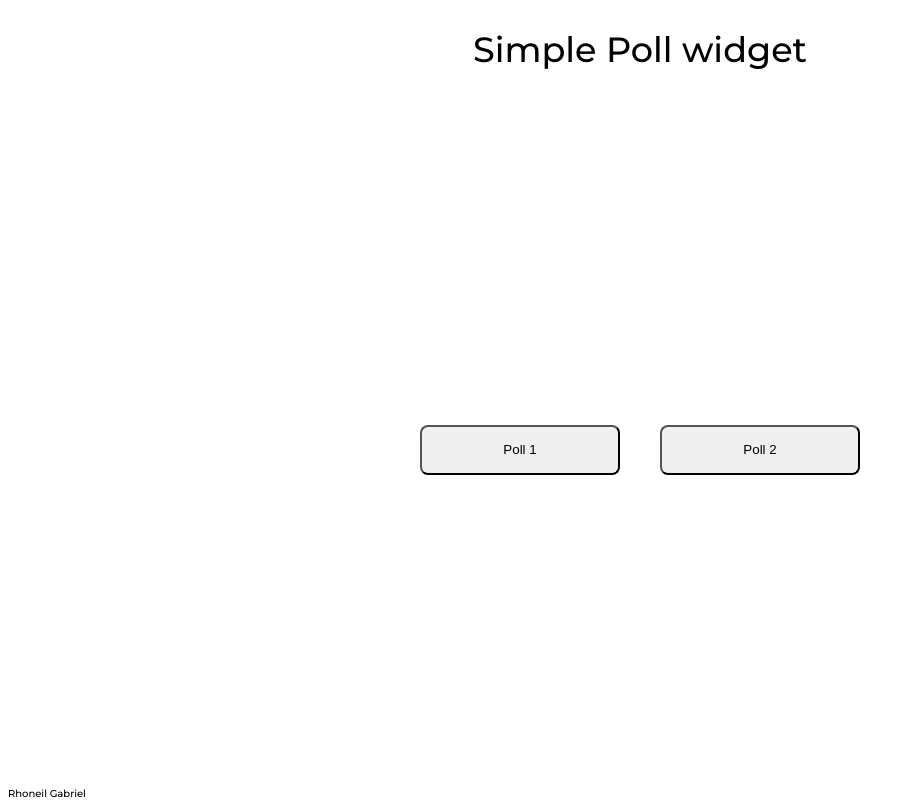
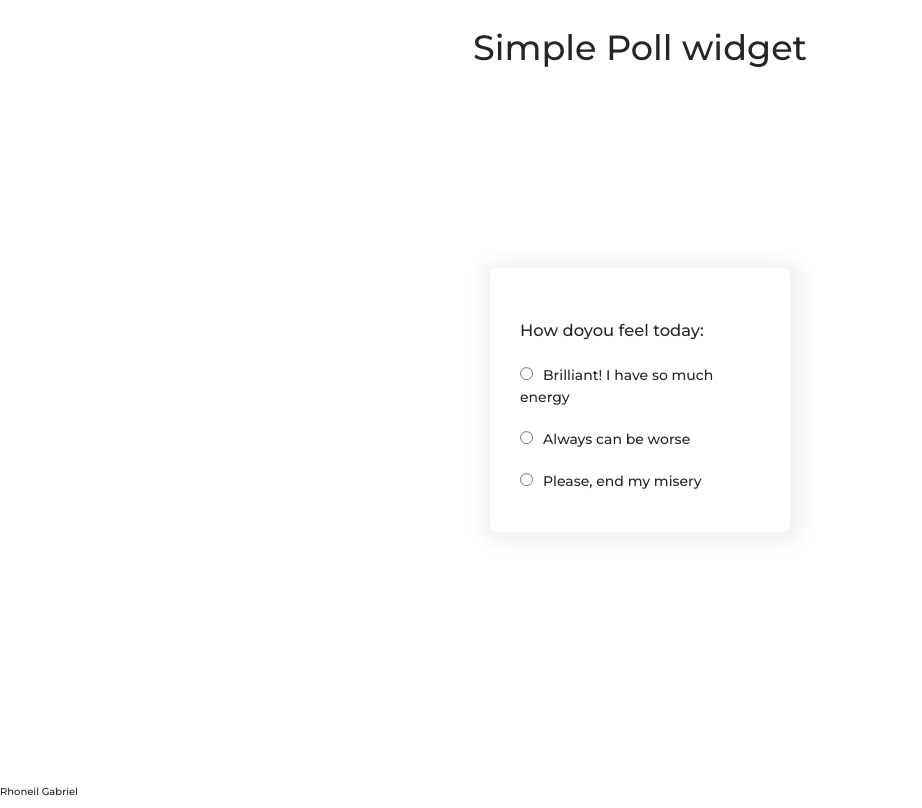
Before and after one commit to rhon-gabriel/poll, a React (Create React App) app: page / in a window 1280 px wide. Shown: the whole page, without its empty margins (0-922 px from the left). Built offline with nearby package versions, Linux system fonts and the light colour scheme.

Commit message:
added poll

```diff
--- a/package.json
+++ b/package.json
@@ -6,9 +6,9 @@
     "@testing-library/jest-dom": "^5.16.2",
     "@testing-library/react": "^12.1.3",
     "@testing-library/user-event": "^13.5.0",
+    "antd": "^4.18.8",
     "react": "^17.0.2",
     "react-dom": "^17.0.2",
-    "react-router-dom": "^6.2.1",
     "react-scripts": "5.0.0",
     "web-vitals": "^2.1.4"
   },
--- a/src/App.js
+++ b/src/App.js
@@ -1,18 +1,12 @@
 import React from "react";
-import { BrowserRouter, Routes, Route } from "react-router-dom";
 import AppContainer from "./containers/AppContainer/AppContainer";
-
 
 const App = () => {
   return (
-    <BrowserRouter>
-      <Routes>
-        <Route path="/" element={<AppContainer />}></Route>
-        <Route path="/poll/1" element={<div>poll 1</div>}></Route>
-        <Route path="/poll/2" element={<div>poll 1</div>}></Route>
-      </Routes>
-    </BrowserRouter>
+    <div className="App">
+      <AppContainer />
+    </div>
   );
-}
+};
 
 export default App;
--- /dev/null
+++ b/src/components/Poll.js
@@ -0,0 +1,44 @@
+import React, { useState } from "react";
+import styles from "./Poll.module.css";
+
+const Poll = ({ question, options }) => {
+  const answers = [
+    { option: options[0], votes: 0 },
+    { option: options[1], votes: 0 },
+    { option: options[2], votes: 0 },
+  ];
+  const localResult = JSON.parse(localStorage.getItem("result"))
+  const [result, setResult] = useState(localResult || answers);
+
+  const handlePoll = (selectedValue) => {
+    let pollResult = result.map((answer) =>
+      answer.option === selectedValue
+        ? {
+            ...answer,
+            votes: answer.votes + 1,
+          }
+        : answer
+    );
+    setResult(pollResult)
+    localStorage.setItem("result", JSON.stringify(pollResult));
+  };
+
+  return (
+    <div className={styles.container}>
+      <h3>{question}</h3>
+      <ul>
+        {options.map((option, index) => {
+          return (
+            <li key={index} onClick={() => handlePoll(option)}>
+              <input name="poll_value" type="radio" value={option} />
+              {option}
+            </li>
+          );
+        })}
+      </ul>
+
+    </div>
+  );
+};
+
+export default Poll;
--- /dev/null
+++ b/src/components/Poll.module.css
@@ -0,0 +1,44 @@
+.container {
+  width: 300px;
+  min-height: 200px;
+  overflow: hidden;
+  border-radius: 8px;
+  background-color: #ffff;
+  box-shadow: 2px 2px 18px 10px rgba(17, 17, 17, 0.06);
+  padding: 30px;
+  position: absolute;
+  left: 50%;
+  top: 50%;
+  transform: translate(-50%, -50%);
+}
+
+h3 {
+  margin: 20px 0 10px 0;
+}
+
+ul,
+li {
+  list-style: none;
+  margin: 0;
+  padding: 0;
+}
+
+li {
+  padding: 10px 0 10px 0;
+}
+
+input[type="radio"] {
+  margin: 0 10px 0 0;
+}
+
+input[type="submit"] {
+  background-color: #93bada;
+  color: #fff;
+  border: 0;
+  width: 100%;
+  height: 50px;
+  font-size: 18px;
+  border-radius: 8px;
+  text-align: center;
+  margin-top: 20px;
+}
--- a/src/containers/AppContainer/AppContainer.js
+++ b/src/containers/AppContainer/AppContainer.js
@@ -1,15 +1,17 @@
 import React from "react";
-import { useNavigate } from "react-router-dom";
 import styles from "./AppContainer.module.css";
+import Poll from "../../components/Poll";
 
 const AppContainer = () => {
-  const navigate = useNavigate();
+    const poll = {
+        question: 'How doyou feel today:',
+        options: ['Brilliant! I have so much energy', 'Always can be worse', 'Please, end my misery']
+    }
   return (
     <div className={styles.container}>
       <header>Simple Poll widget</header>
       <main>
-        <button onClick={() => navigate("/poll/1")}>Poll 1</button>
-        <button onClick={() => navigate("/poll/2")}>Poll 2</button>
+         <Poll {...poll}/>
       </main>
       <footer>Rhoneil Gabriel</footer>
     </div>
--- a/src/index.css
+++ b/src/index.css
@@ -1,3 +1,5 @@
+@import "~antd/dist/antd.css";
+
 html,
 body,
 #root, .app, .app>div {
```
Also changed, not shown: 1 other file (tests, documents, lock files or other folders).
